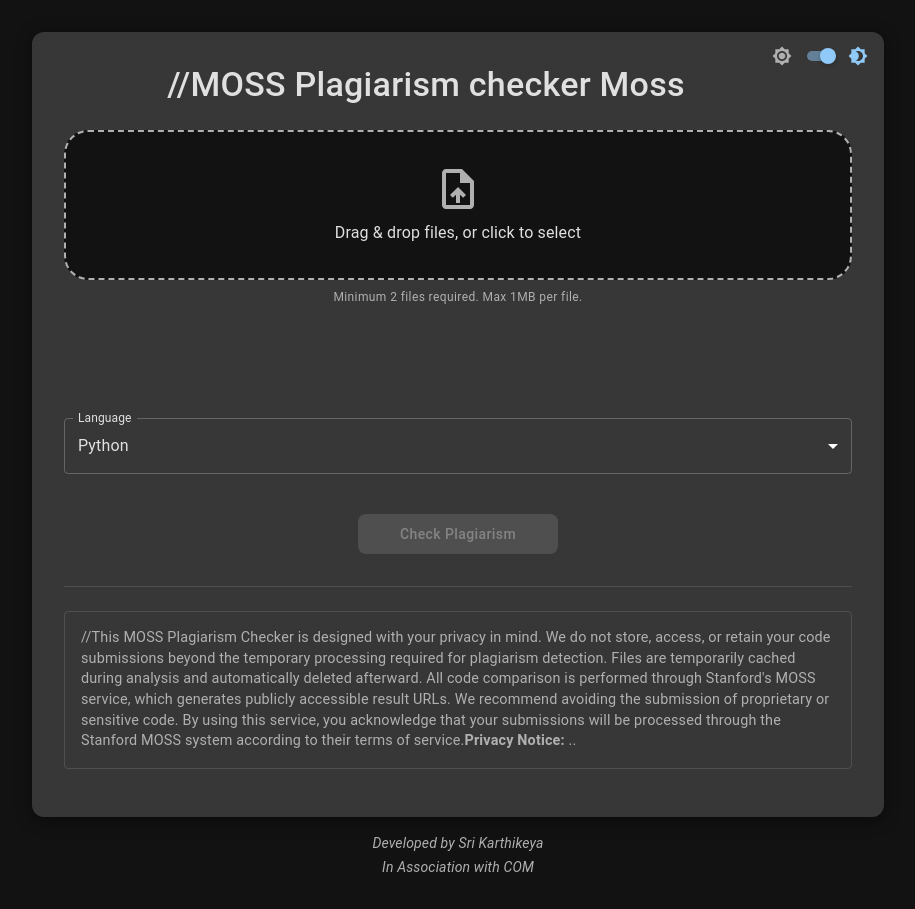
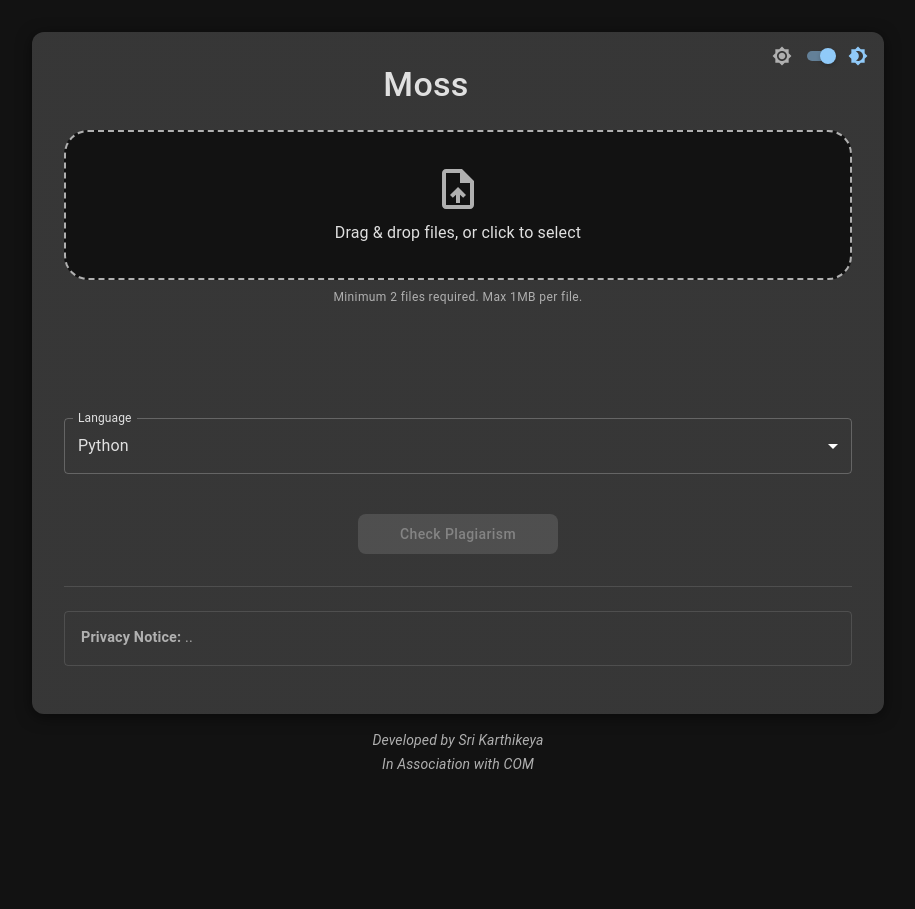
Before and after one commit to KarthikeyaAnna/moss-plagiarism-checker, a React (Create React App) app in the folder frontend/: page / in a window 1280 px wide. Shown: the whole page, without its empty margins (182-1097 px from the left). After the commit the page ends 806 px from the top, so only its background shows below. Built offline with nearby package versions, Linux system fonts and the light colour scheme.

Commit message:
Update App.js

```diff
--- a/frontend/src/App.js
+++ b/frontend/src/App.js
@@ -376,7 +376,7 @@
 
           {/* Title (remains the same) */}
           <Typography variant="h4" component="h1" gutterBottom sx={{ textAlign: 'center', mb: 3, pr: { xs: 0, sm: 8 } }}>
-//MOSS Plagiarism checker
+
             Moss
           </Typography>
 
@@ -461,7 +461,6 @@
           {/* Privacy Notice - UPDATED */}
           <Divider sx={{ mt: 4, mb: 3 }} />
           <Typography variant="body2" color="text.secondary" sx={{ mt: 3, mb: 2, p: 2, border: '1px solid', borderColor: 'divider', borderRadius: 1, fontSize: '0.9rem' }}>
-            //This MOSS Plagiarism Checker is designed with your privacy in mind. We do not store, access, or retain your code submissions beyond the temporary processing required for plagiarism detection. Files are temporarily cached during analysis and automatically deleted afterward. All code comparison is performed through Stanford's MOSS service, which generates publicly accessible result URLs. We recommend avoiding the submission of proprietary or sensitive code. By using this service, you acknowledge that your submissions will be processed through the Stanford MOSS system according to their terms of service.
             <strong>Privacy Notice:</strong> ..
           </Typography>
         </Paper>
```
